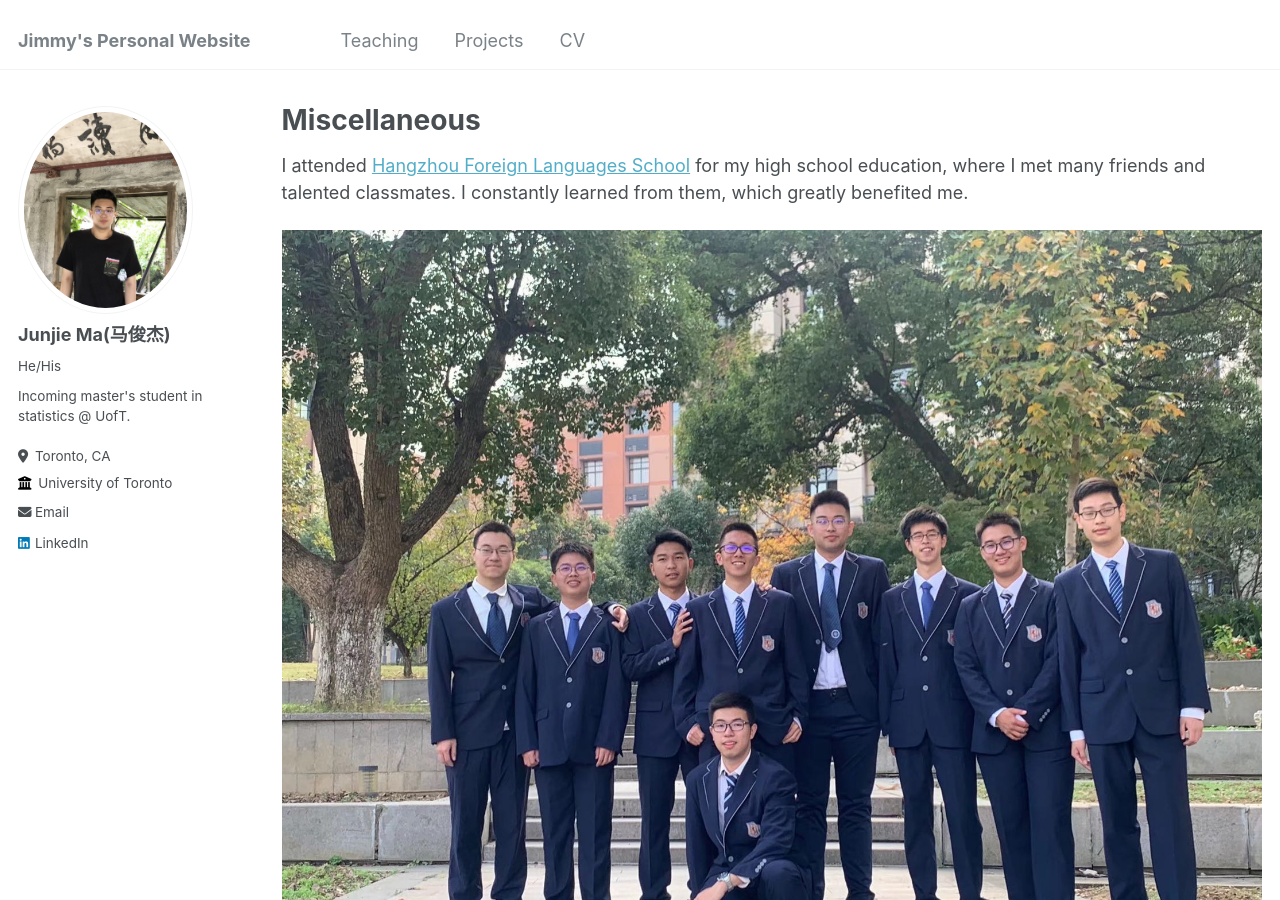
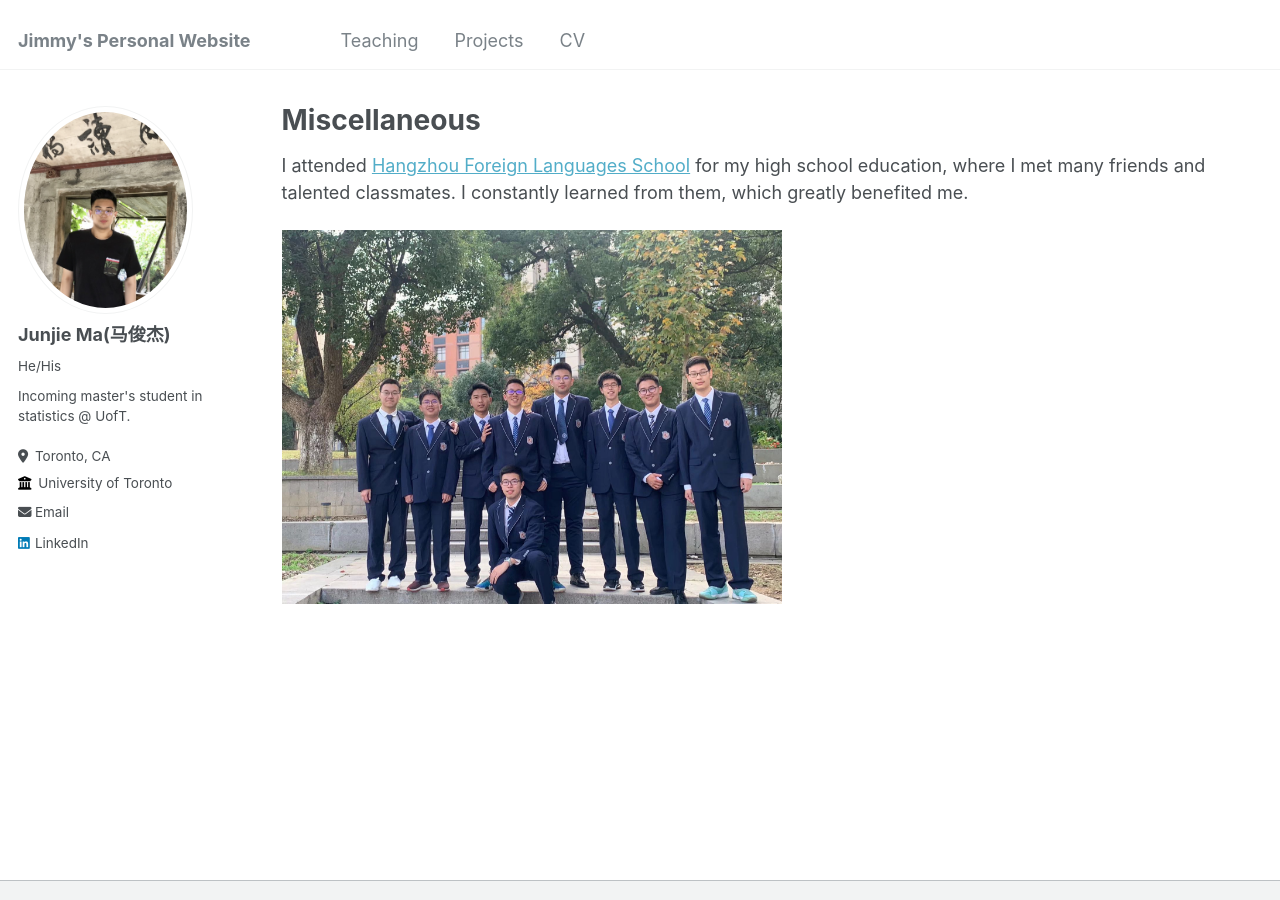
Before and after one commit to JimmyMa1006/JimmyMa1006.github.io, a Jekyll site: the page built from _pages/miscellaneous.md, in a window 1280 px wide and 900 px high. Built offline with Jekyll 4.4.1, drawn with Linux system fonts in a browser that asks for light colours.

Commit message:
Update miscellaneous.md

```diff
--- a/_pages/miscellaneous.md
+++ b/_pages/miscellaneous.md
@@ -7,6 +7,4 @@ author_profile: true
 
 I attended [Hangzhou Foreign Languages School](http://www.chinahw.net/web/index.php/index/xxgk/moid/25) for my high school education, where I met many friends and talented classmates. I constantly learned from them, which greatly benefited me.
 
-![images/HighSchool.png](https://github.com/JimmyMa1006/JimmyMa1006.github.io/blob/1f715c22d9cff999232bea9855eca2f2583214d4/images/HighSchool.png?raw=true)
-
-<img src="https://github.com/JimmyMa1006/JimmyMa1006.github.io/blob/1f715c22d9cff999232bea9855eca2f2583214d4/images/HighSchool.png?raw=true" alt="drawing" width="200"/>
+<img src="https://github.com/JimmyMa1006/JimmyMa1006.github.io/blob/1f715c22d9cff999232bea9855eca2f2583214d4/images/HighSchool.png?raw=true" alt="HighSchool" width="500"/>
```
